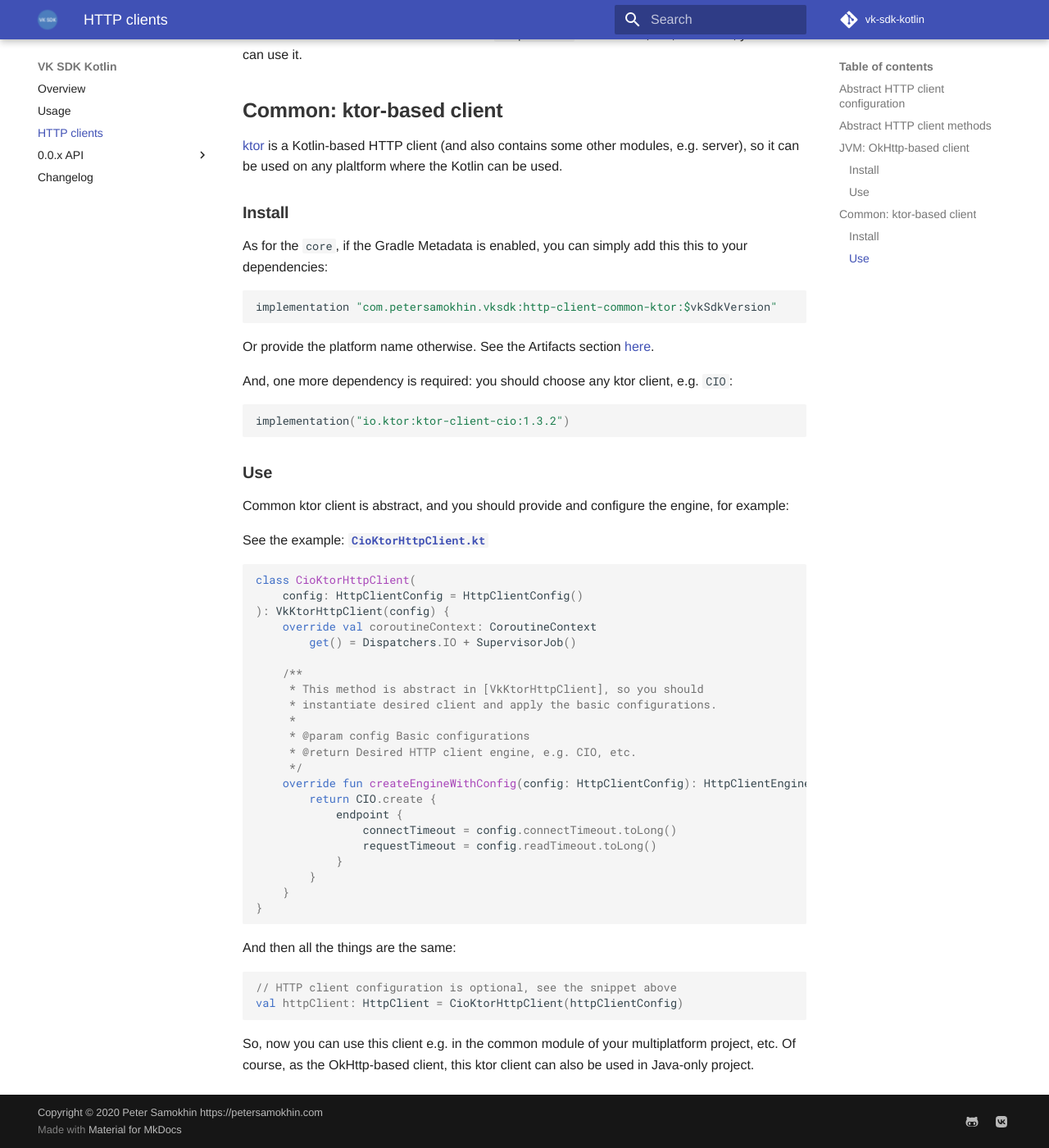
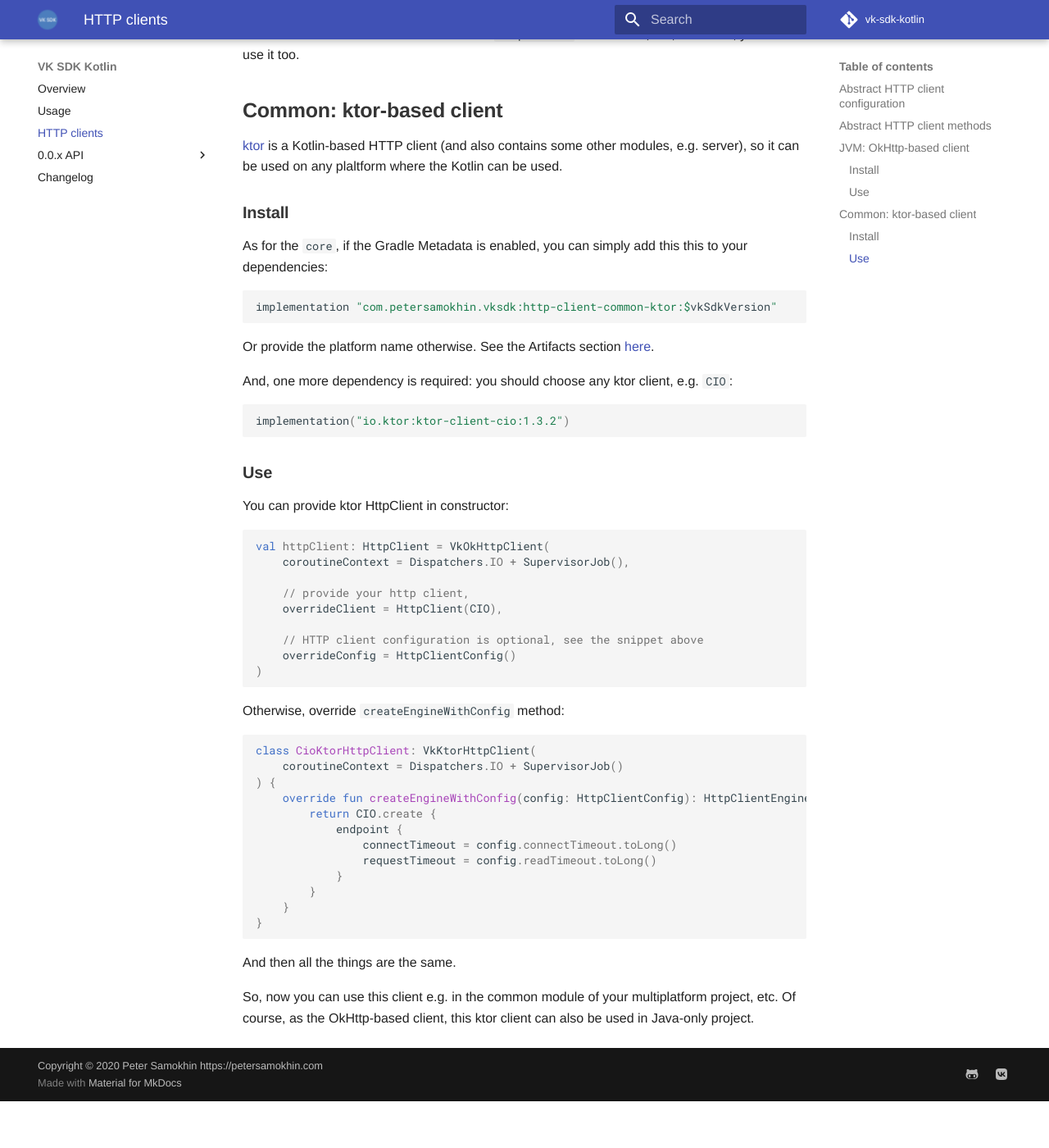
Before and after one commit to vksdk/vk-sdk-kotlin, an MkDocs documentation site: the page built from docs/http-clients.md, in a window 1280 px wide and 1400 px high, scrolled down 1715 px. Shown: the whole window at 82% size. Built offline with MkDocs 1.6.1 and Material for MkDocs 9.7.7, drawn with Linux system fonts in a browser that asks for light colours; comment, search, counter and statistics services are not loaded; after the commit the page ends 3058 px from its top, so only the background shows below that.

````diff
--- a/docs/http-clients.md
+++ b/docs/http-clients.md
@@ -71,7 +71,7 @@ implementation "com.petersamokhin.vksdk:http-client-jvm-okhttp:$vkSdkVersion"
 val httpClient: HttpClient = VkOkHttpClient(httpClientConfig)
 ```
 
-The HTTP client instance is needed for the `VkApiClient` initialization, but, of course, you also can use it.
+The HTTP client instance is needed for the `VkApiClient` initialization, but, of course, you can use it too.
 
 ## Common: ktor-based client
 [ktor](https://github.com/ktorio/ktor) is a Kotlin-based HTTP client (and also contains some other modules, e.g. server), so it can be used on any plaltform where the Kotlin can be used.
@@ -91,24 +91,25 @@ implementation("io.ktor:ktor-client-cio:1.3.2")
 ```
 
 ### Use
-Common ktor client is abstract, and you should provide and configure the engine, for example:
+You can provide ktor HttpClient in constructor:
+```kotlin
+val httpClient: HttpClient = VkOkHttpClient(
+    coroutineContext = Dispatchers.IO + SupervisorJob(),
 
-See the example: [**`CioKtorHttpClient.kt`**](https://github.com/vksdk/vk-sdk-kotlin/blob/master/examples/jvm-kotlin-example/example/src/main/kotlin/com/example/vkbot/CioKtorHttpClient.kt)
+    // provide your http client,
+    overrideClient = HttpClient(CIO),
+
+    // HTTP client configuration is optional, see the snippet above
+    overrideConfig = HttpClientConfig()
+)
+```
+
+Otherwise, override `createEngineWithConfig` method:
 ```kotlin
-class CioKtorHttpClient(
-    config: HttpClientConfig = HttpClientConfig()
-): VkKtorHttpClient(config) {
-    override val coroutineContext: CoroutineContext
-        get() = Dispatchers.IO + SupervisorJob()
-
-    /**
-     * This method is abstract in [VkKtorHttpClient], so you should
-     * instantiate desired client and apply the basic configurations.
-     *
-     * @param config Basic configurations
-     * @return Desired HTTP client engine, e.g. CIO, etc.
-     */
-    override fun createEngineWithConfig(config: HttpClientConfig): HttpClientEngine {
+class CioKtorHttpClient: VkKtorHttpClient(
+    coroutineContext = Dispatchers.IO + SupervisorJob()
+) {
+    override fun createEngineWithConfig(config: HttpClientConfig): HttpClientEngine? {
         return CIO.create {
             endpoint {
                 connectTimeout = config.connectTimeout.toLong()
@@ -119,11 +120,7 @@ class CioKtorHttpClient(
 }
 ```
 
-And then all the things are the same:
-```kotlin
-// HTTP client configuration is optional, see the snippet above
-val httpClient: HttpClient = CioKtorHttpClient(httpClientConfig)
-```
+And then all the things are the same.
 
 So, now you can use this client e.g. in the common module of your multiplatform project, etc.
 Of course, as the OkHttp-based client, this ktor client can also be used in Java-only project.
````
Also changed, not shown: CHANGELOG.md (+7 -2 lines), README.md (+1 -1 lines), docs/usage.md (+2 -2 lines), 6 other files.
